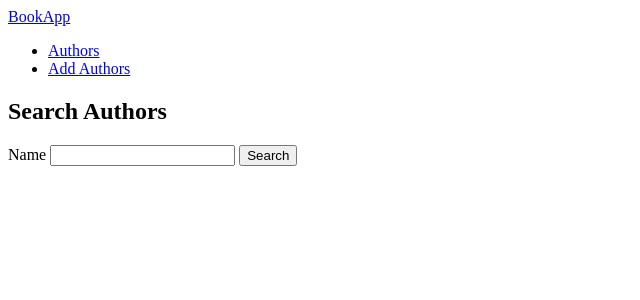
After one commit to stanleyluong/BookApp, a Node project: template views/authors/index.ejs in a window 1280 px wide. The commit adds this page. Shown: the top 300 px of the page, without its empty margins (0-640 px from the left). Run offline with Node 20 templates, Linux system fonts and the light colour scheme; the template is opened without the code that fills it, so the values that code supplies are empty; some libraries are stand-ins or nearby versions.

Commit message:
author routes

```diff
--- a/package.json
+++ b/package.json
@@ -11,6 +11,7 @@
   "author": "",
   "license": "ISC",
   "dependencies": {
+    "body-parser": "^1.19.0",
     "ejs": "^3.1.6",
     "express": "^4.17.1",
     "express-ejs-layouts": "^2.5.0",
--- a/server.js
+++ b/server.js
@@ -5,14 +5,17 @@ if(process.env.NODE_ENV !== 'production'){
 const express = require('express')
 const app = express()
 const expressLayouts = require('express-ejs-layouts')
+const bodyParser = require('body-parser')
 
 const indexRouter = require('./routes/index')
+const authorRouter = require('./routes/authors')
 
 app.set('view engine', 'ejs')
 app.set('views', __dirname+ '/views')
 app.set('layout', 'layouts/layout')
 app.use(expressLayouts)
 app.use(express.static('public'))
+app.use(bodyParser.urlencoded({limit:'10mb', extended: false }))
 
 const mongoose = require('mongoose')
 mongoose.connect(process.env.DATABASE_URL,{
@@ -23,5 +26,6 @@ const db = mongoose.connection
 db.on('error', error => console.error(error))
 db.once('open',() => console.log('connected to mongoose'))
 app.use('/', indexRouter)
+app.use('/authors', authorRouter)
 
 app.listen(process.env.PORT || 3000)
--- /dev/null
+++ b/views/authors/_form_fields.ejs
@@ -0,0 +1,2 @@
+<label>Name</label>
+<input type="text" name="name" value="<%= author.name %>">
--- /dev/null
+++ b/views/authors/index.ejs
@@ -0,0 +1,10 @@
+<h2>Search Authors</h2>
+<form action="/authors" method="GET">
+    <label>Name</label>
+    <input type="text" name="name" value="<% searchOptions.name %>">
+    <button type="submit">Search</button>
+</form>
+<br>
+<% authors.forEach(author=>{ %>
+    <div><%= author.name %></div>
+<% }) %>
--- /dev/null
+++ b/views/authors/new.ejs
@@ -0,0 +1,6 @@
+<h2>New Author</h2>
+<form action="/authors" method="POST">
+    <%- include('_form_fields') %>
+    <a href="/authors">Cancel</a>
+    <button type="submit"> Create </button>
+</form>
--- a/views/layouts/layout.ejs
+++ b/views/layouts/layout.ejs
@@ -7,10 +7,8 @@
     <title>BookApp</title>
 </head>
 <body>
-    Before
-    <br>
+    <%- include('../partials/header.ejs') %>
+    <%- include('../partials/errorMessage.ejs') %>
     <%- body %>
-    <br>
-    After
 </body>
 </html>
--- /dev/null
+++ b/views/partials/errorMessage.ejs
@@ -0,0 +1,3 @@
+<% if(locals.errorMessage != null ){ %>
+    <%= errorMessage %>
+<% } %>
--- /dev/null
+++ b/views/partials/header.ejs
@@ -0,0 +1,9 @@
+<header>
+    <nav>
+        <a href="/">BookApp</a>
+        <ul>
+            <li><a href="/authors">Authors</a></li>
+            <li><a href="/authors/new">Add Authors</a></li>
+        </ul>
+    </nav>
+</header>
```
Also changed, not shown: models/author.js (added, +10 -0 lines), routes/authors.js (added, +43 -0 lines).
